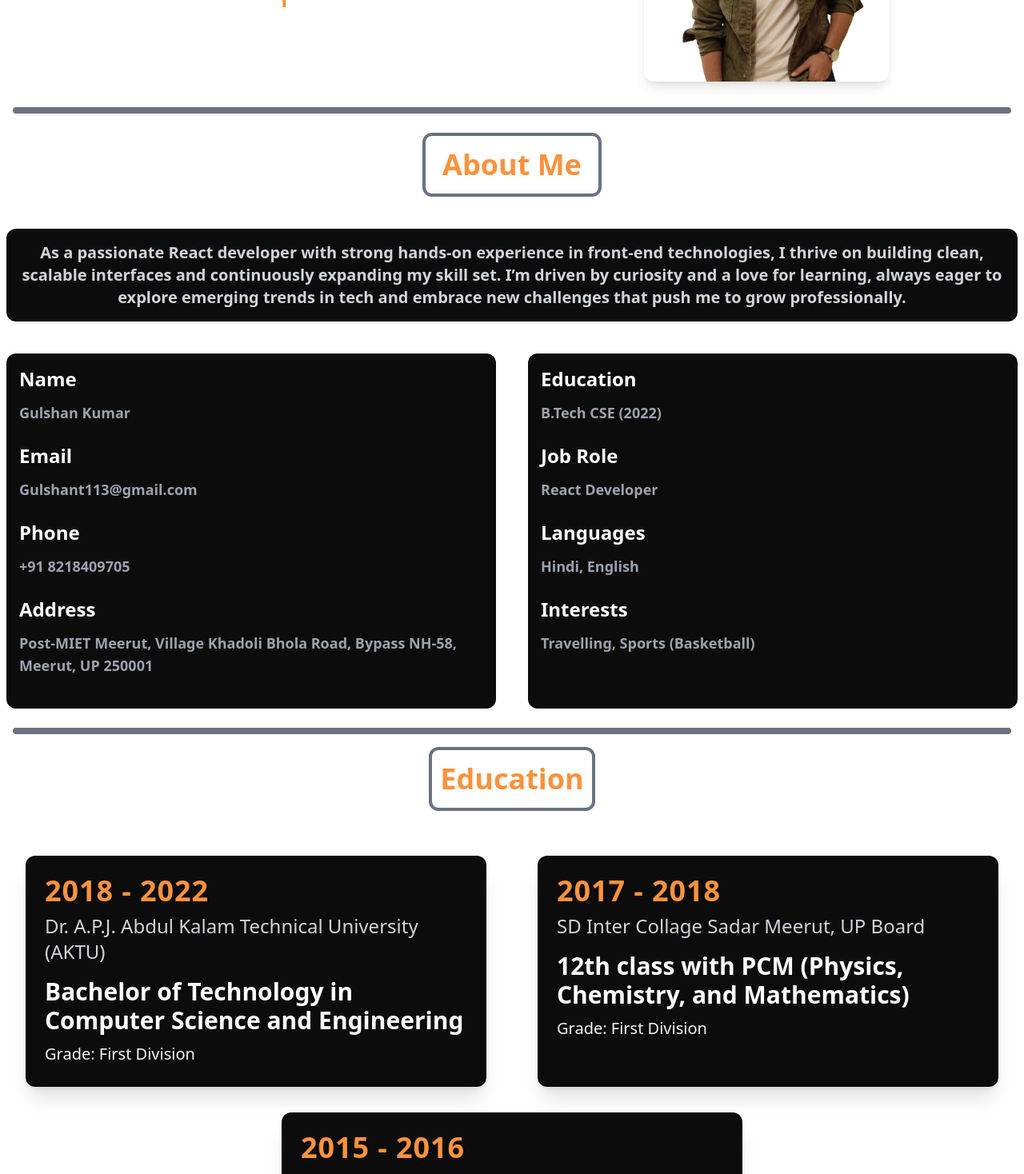
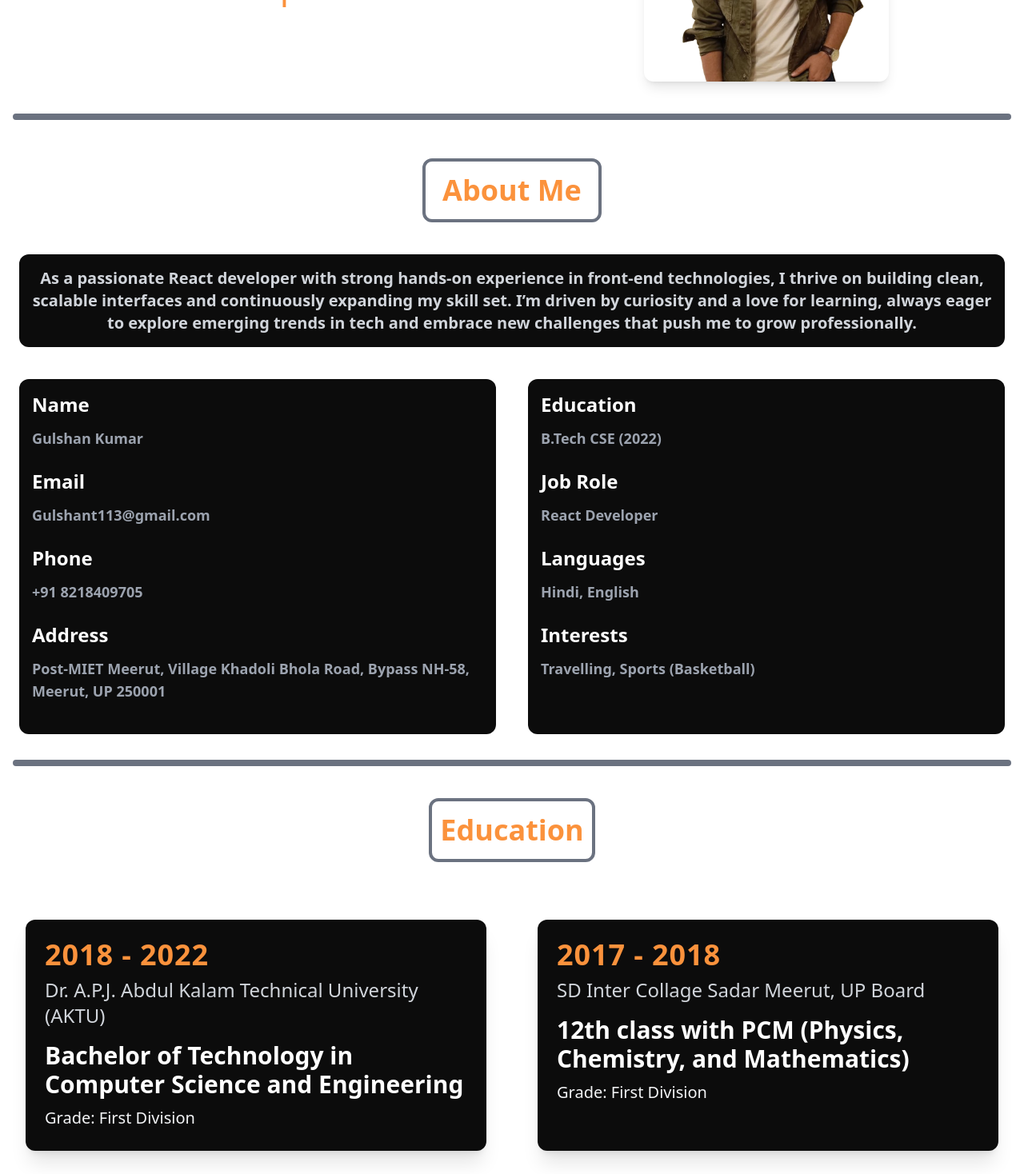
Before and after one commit to GulshanT113/portfolio, a React (Vite) app: page / in a window 1280 px wide. Shown: the part 380-1848 px from the top of the page at 80% size. Built offline with nearby package versions, Linux system fonts and the light colour scheme.

Commit message:
for mobile responsiveness and web too.

```diff
--- a/src/components/InfoCard.jsx
+++ b/src/components/InfoCard.jsx
@@ -9,7 +9,7 @@ const InfoCard = ({
   url,
 }) => {
   return (
-    <div className="p-2 sm:px-4 md:px-6 lg:px-8 py-4 w-full md:w-1/2 ">
+    <div className="p-2 my-4 sm:px-4 md:px-6 lg:px-8 py-4 w-full md:w-1/2 ">
       <div className="bg-[rgb(12,12,12)] shadow-xl rounded-xl p-6 w-full transition hover:shadow-2xl h-full">
         {/* Data Section */}
         <div className="text-4xl font-bold uppercase tracking-wide text-orange-400 font-semibold mb-2">
--- a/src/components/SectionDivider.jsx
+++ b/src/components/SectionDivider.jsx
@@ -1,7 +1,7 @@
 import React from "react";
 
 const SectionDivider = () => {
-  return <hr className="border-4 border-gray-500 my-4 mx-4 rounded-xl" />;
+  return <hr className="border-4 border-gray-500 mb-10 mt-6 mx-4 rounded-xl" />;
 };
 
 export default SectionDivider;
--- a/src/pages/About.jsx
+++ b/src/pages/About.jsx
@@ -3,7 +3,7 @@ import React from "react";
 const About = () => {
   return (
     // <div className="min-h-screen flex justify-center  border-4 border-red-900">
-    <div className="flex flex-col justify-center p-2">
+    <div className="flex flex-col justify-center m-4 p-2">
       {/* <div className="bg-gray-900 m-8 p-8 w-full max-w-7xl shadow-xl border-2"> */}
       <div className="flex flex-col justify-center items-center">
       <h1 className="text-4xl border-gray-500 border-4 w-56 rounded-xl p-4 font-bold mb-10 text-center text-orange-400">
--- a/src/pages/Contact.jsx
+++ b/src/pages/Contact.jsx
@@ -72,7 +72,7 @@ const contactData = [
 
 const Contact = () => {
   return (
-    <div className="py-10 px-2">
+    <div className="pb-10 px-2">
       <div className="flex justify-center">
         <h2 className="text-3xl sm:text-4xl font-bold text-center text-orange-500 mb-10 border-4 border-gray-500 p-4 w-64 rounded-xl">
           Contact Me
--- a/src/pages/KeySkills.jsx
+++ b/src/pages/KeySkills.jsx
@@ -17,7 +17,7 @@ const skills = [
 
 const KeySkills = () => {
   return (
-    <div className="px-4 py-10">
+    <div className="px-4 pb-4">
       <div className="flex justify-center">
         <h2 className="text-3xl sm:text-4xl font-bold text-center text-orange-500 mb-12 border-4 border-gray-500 p-4 w-64 rounded-xl">
           Key Skills
```
